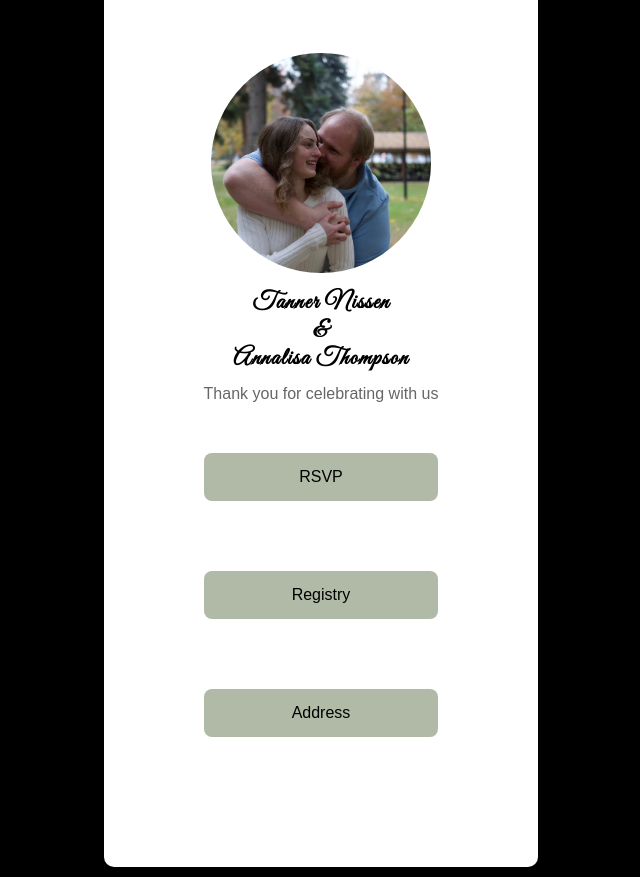
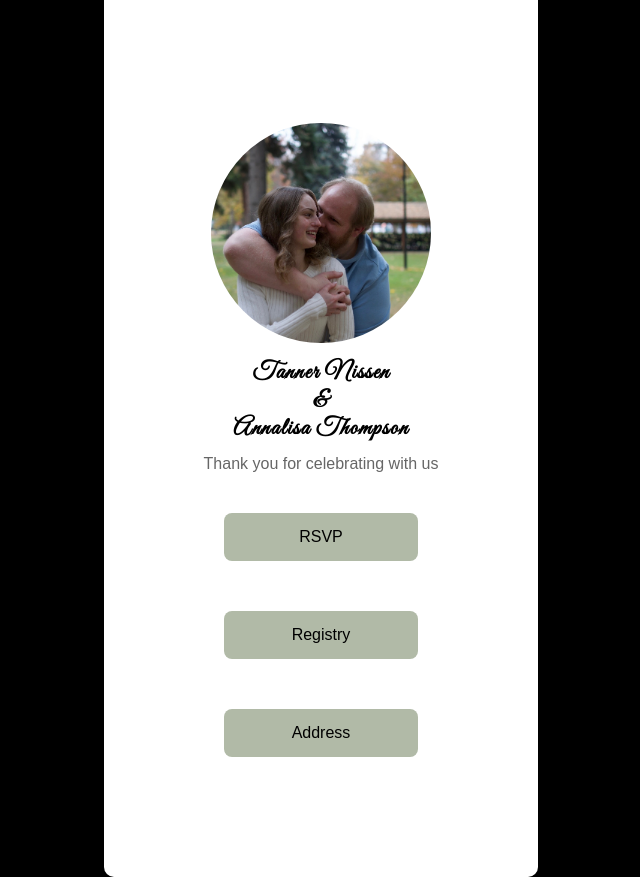
Before and after one commit to HaileyY919/A_and_T_Wedding_Links, a plain HTML site: page index.html in a window 1280 px wide. Shown: the whole page, without its empty margins (319-959 px from the left). Drawn offline with Linux system fonts and the light colour scheme.

Commit message:
more fixes

```diff
--- a/index.html
+++ b/index.html
@@ -31,7 +31,7 @@
             height: 220px;
             border-radius: 50%;
             object-fit: cover;
-            margin-top: 20px;
+            margin-top: 100px;
         }
         .name {
             font-family: "GreatVibes", 'Arial Narrow', Arial, sans-serif;
@@ -52,7 +52,7 @@
             gap: 10px;
         }
         .link-btn {
-            margin: 30px 0;
+            margin: 20px;
             display: block;
             text-decoration: none;
             background-color: #b1baa7;
```
